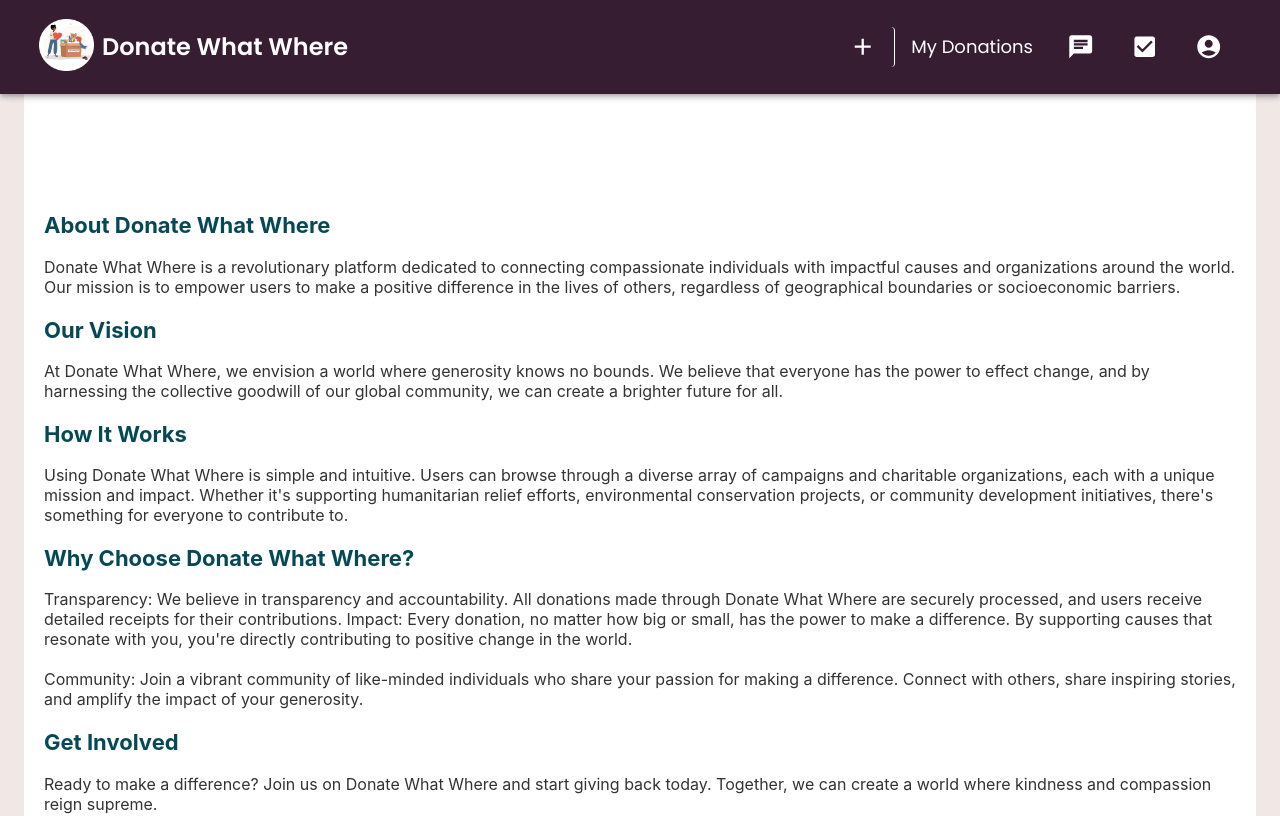
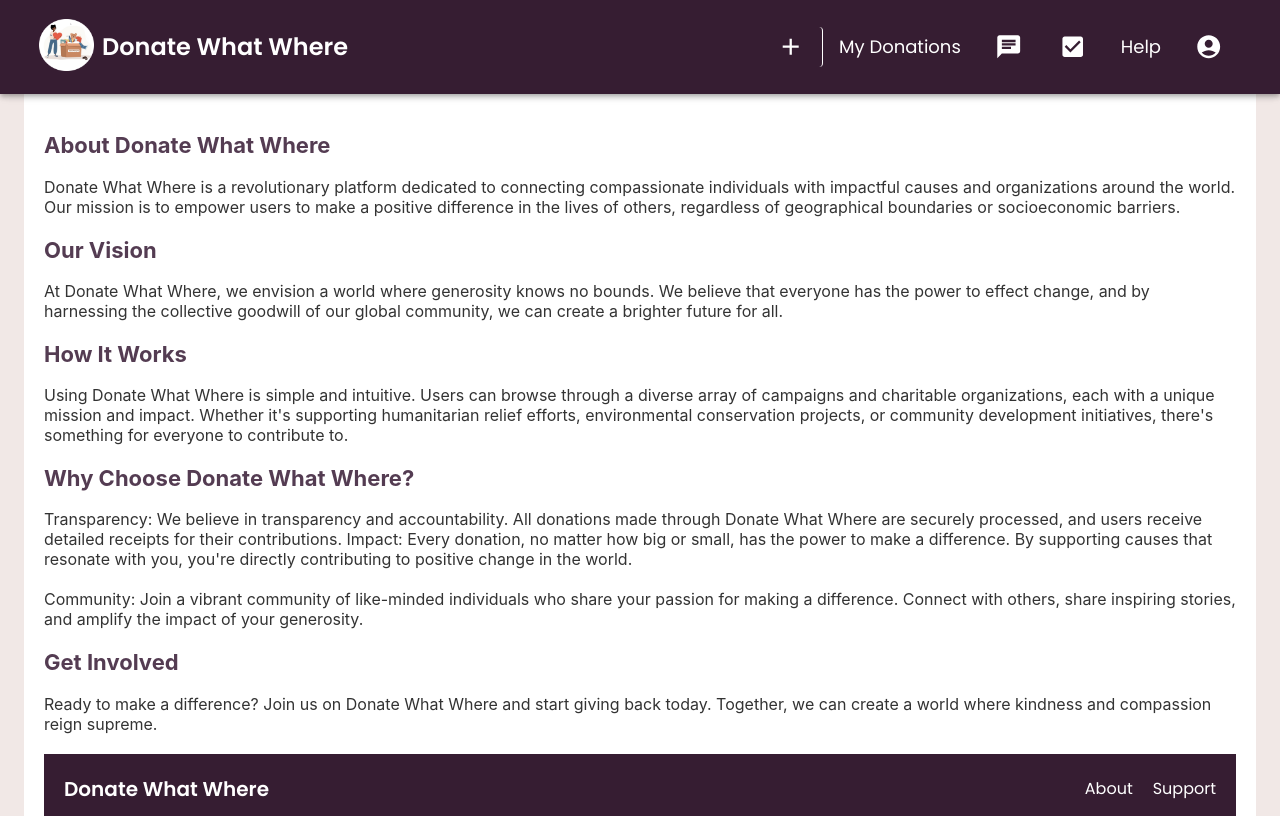
Before and after one commit to DhanushDK17/DonateWhatWhere, a React (Create React App) app in the folder frontendv2/: page /about in a window 1280 px wide. Shown: the top 816 px of the page. Built offline with nearby package versions, Linux system fonts and the light colour scheme.

Commit message:
Added help section to header

```diff
--- a/frontendv2/public/style.css
+++ b/frontendv2/public/style.css
@@ -479,11 +479,11 @@ button:hover {
 .about {
   padding: 20px;
   background-color: #fff;
-  padding-top: 100px;
+  padding-top: 20px;
 }
 
 .about h2 {
-  color: #054957;
+  color: #543c52;
   font-size: 22px;
 }
 
--- a/frontendv2/src/components/Header/Header.js
+++ b/frontendv2/src/components/Header/Header.js
@@ -34,6 +34,7 @@ export function Header() {
   const [createLoading, setCreateLoading] = useState(false);
   const navigate = useNavigate();
   const dispatch = useDispatch();
+  const [helpMenuAnchor, setHelpMenuAnchor] = useState(null);
 
   const [title, setTitle] = useState("");
   const [category, setCategory] = useState("");
@@ -41,6 +42,10 @@ export function Header() {
   const handleProfileMenuClose = () => {
     setProfileMenuAnchor(null);
     navigate("/userprofile");
+  };
+
+  const handleHelpMenuClose = () => {
+    setHelpMenuAnchor(null);
   };
 
   const handleAdminMenuClose = () => {
@@ -87,6 +92,24 @@ export function Header() {
     setProfileMenuAnchor(event.currentTarget);
   };
 
+  const handleHelpMenuOpen = (event) => {
+    setHelpMenuAnchor(event.currentTarget);
+  };
+
+  const handleSupport = () => {
+    setHelpMenuAnchor(null);
+    navigate("/support");
+  };
+
+  const handleAbout = () => {
+    setHelpMenuAnchor(null);
+    navigate("/about");
+  };
+
+  const handleFAQ = () => {
+    setHelpMenuAnchor(null);
+    navigate("/faq");
+  };
   return (
     <>
       <AppBar
@@ -142,6 +165,13 @@ export function Header() {
               >
                 <CheckBoxIcon />
               </Button>
+              <Button
+                onClick={handleHelpMenuOpen}
+                variant="h6"
+                sx={{ color: "text.navbar", fontSize: "18px" }}
+              >
+                Help
+              </Button>
               <Button onClick={handleProfileMenuOpen}>
                 <AccountCircleIcon
                   sx={{ color: "white" }}
@@ -165,6 +195,23 @@ export function Header() {
             <Divider color="divider" variant="middle" />
             <MenuItem spacing={2}>
               <Typography variant="body1">Logout</Typography>
+            </MenuItem>
+          </Menu>
+          <Menu
+            anchorEl={helpMenuAnchor}
+            open={Boolean(helpMenuAnchor)}
+            onClose={handleHelpMenuClose}
+          >
+            <MenuItem spacing={2} onClick={handleSupport}>
+              <Typography variant="body1">Support</Typography>
+            </MenuItem>
+            <Divider color="divider" variant="middle" />
+            <MenuItem spacing={2} onClick={handleAbout}>
+              <Typography variant="body1">About</Typography>
+            </MenuItem>
+            <Divider color="divider" variant="middle" />
+            <MenuItem spacing={2} onClick={handleFAQ}>
+              <Typography variant="body1">FAQ</Typography>
             </MenuItem>
           </Menu>
         </Toolbar>
```
